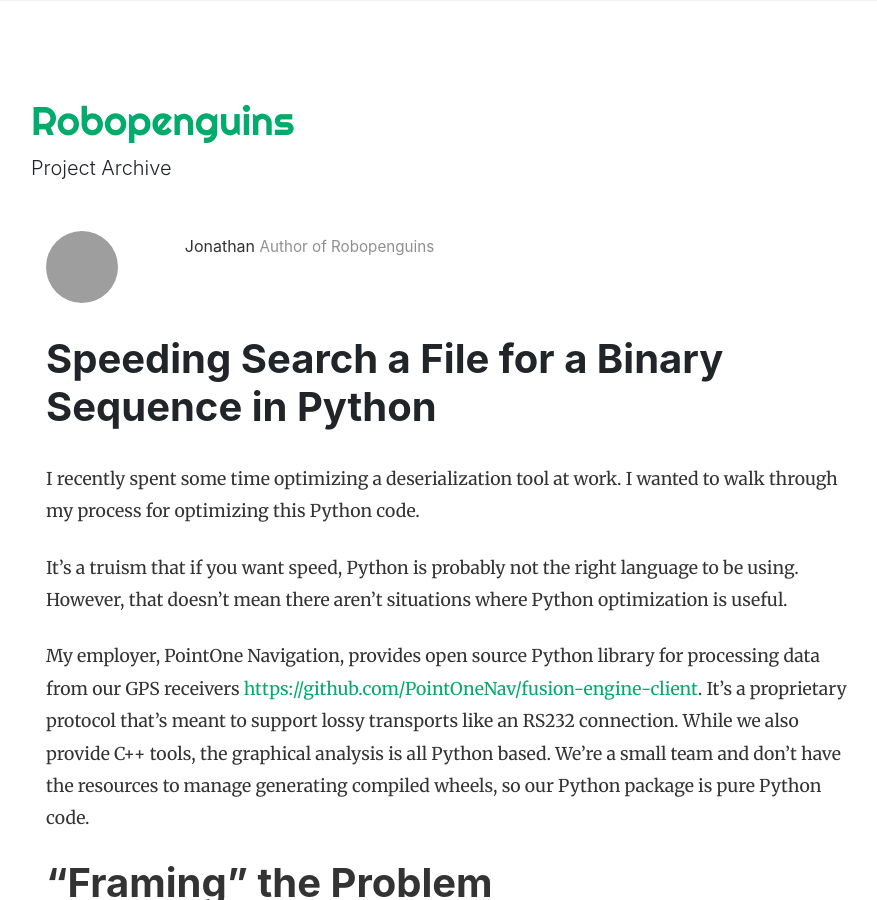
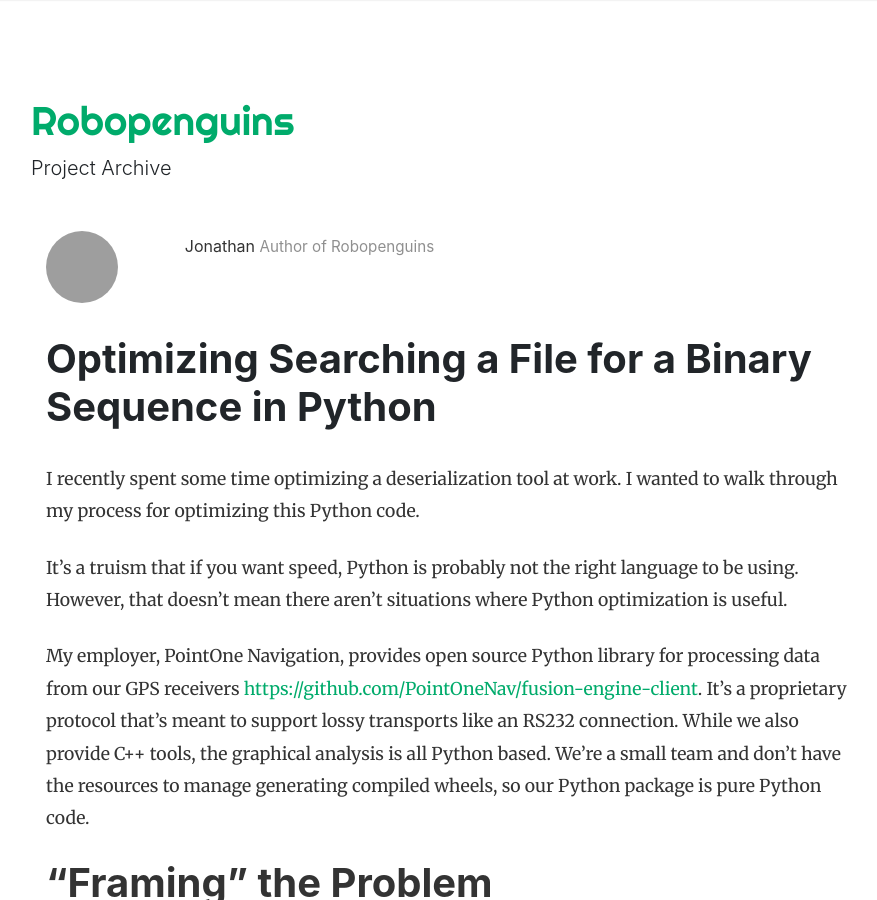
Before and after one commit to axlan/robopenguins-blog, a Jekyll site: the page built from _posts/2023-10-03-python-optimization.md, in a window 1280 px wide and 900 px high. Shown: the whole window, without its empty margins (54-931 px from the left). Built offline with Jekyll 4.4.1, drawn with Linux system fonts in a browser that asks for light colours; nearby versions of some CDN libraries; comment, search, counter and statistics services are not loaded; grey boxes are pictures that could not be loaded.

Commit message:
Fix typo.

```diff
--- a/_posts/2023-10-03-python-optimization.md
+++ b/_posts/2023-10-03-python-optimization.md
@@ -1,5 +1,5 @@
 ---
-title: Speeding Search a File for a Binary Sequence in Python
+title: Optimizing Searching a File for a Binary Sequence in Python
 author: jon
 layout: post
 categories:
```
